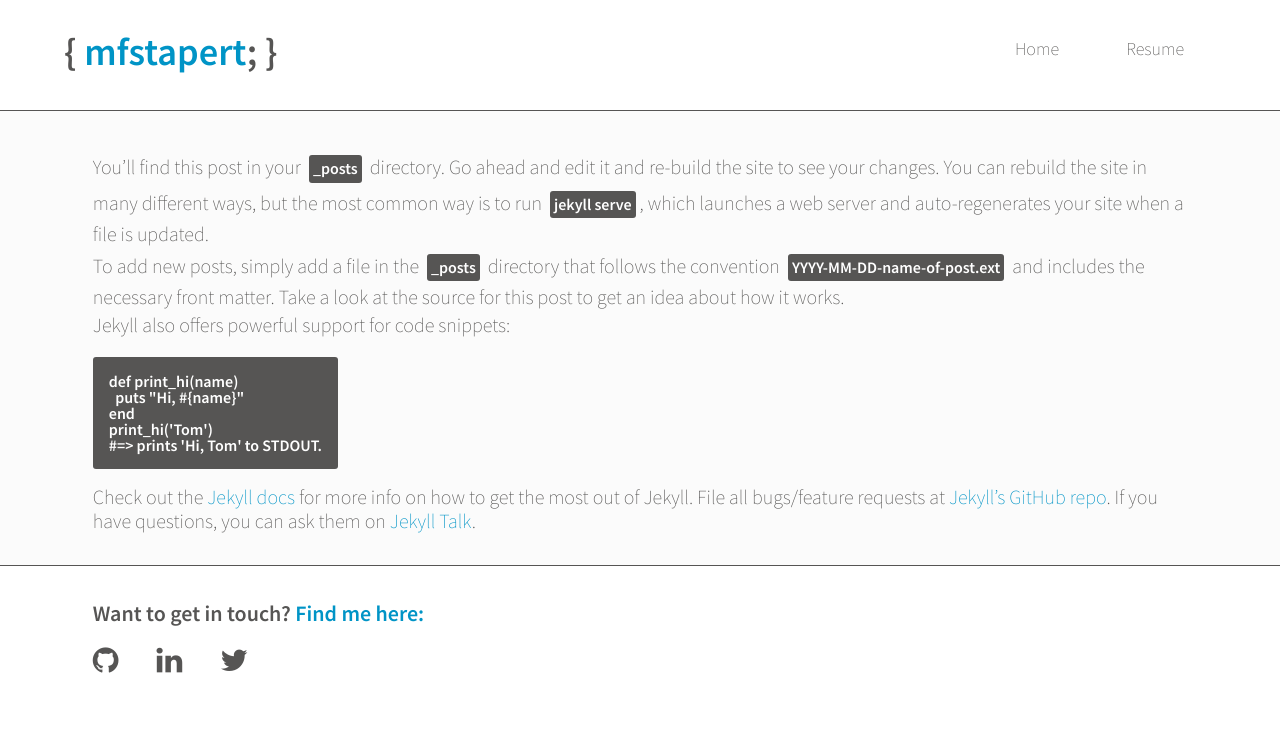
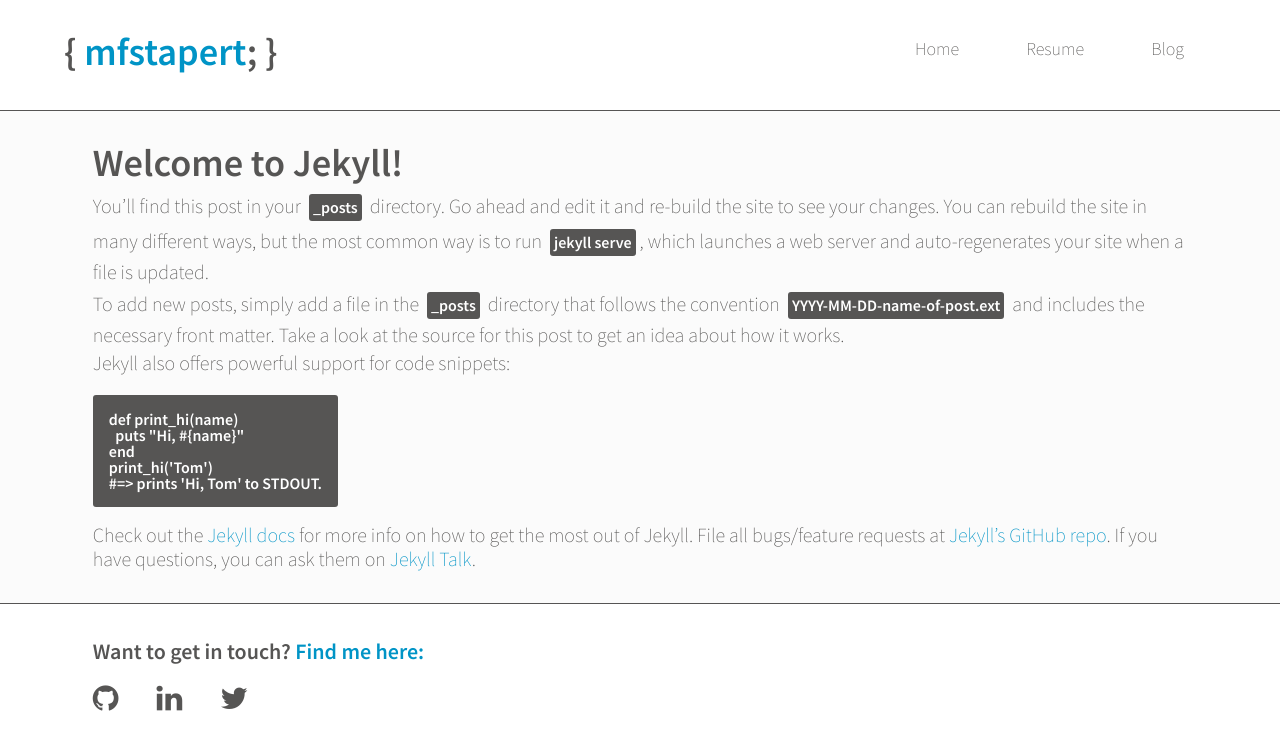
Before and after one commit to MFStapert/mfstapertdotdev, a Jekyll site: the page built from _posts/2019-07-18-welcome.markdown, in a window 1280 px wide. Shown: the top 750 px of the page. Built offline with Jekyll 4.4.1, drawn with Linux system fonts in a browser that asks for light colours.

Commit message:
Reenable blog

```diff
--- a/_includes/header.html
+++ b/_includes/header.html
@@ -1,11 +1,13 @@
 <header>
 	<div class="container">
-        <h1 class="site-title"><a href="{{ site.baseurl }}/">{ <span class="color-primary">mfstapert</span>; }</a></h1>
+		<h1 class="site-title">
+			<a href="{{ site.baseurl }}/">{ <span class="color-primary">mfstapert</span>; }</a>
+		</h1>
 		<nav class="main-nav">
 			<ul>
 				<li><a href="{{ site.baseurl }}/">Home</a></li>
 				<li><a href="{{ site.baseurl }}/resume">Resume</a></li>
-                <!-- <li><a href="{{ site.baseurl }}/blog">Blog</a></li> -->
+				<li><a href="{{ site.baseurl }}/blog">Blog</a></li>
 			</ul>
 		</nav>
 	</div>
--- a/_layouts/post.html
+++ b/_layouts/post.html
@@ -2,5 +2,5 @@
 layout: default
 ---
 
-<h1>{{post.title}}</h1>
+<h1>{{page.title}}</h1>
 <article>{{ content }}</article>
```
Also changed, not shown: _layouts/blog.html (+6 -4 lines). Lines whose indentation alone changed are shown as unchanged.
